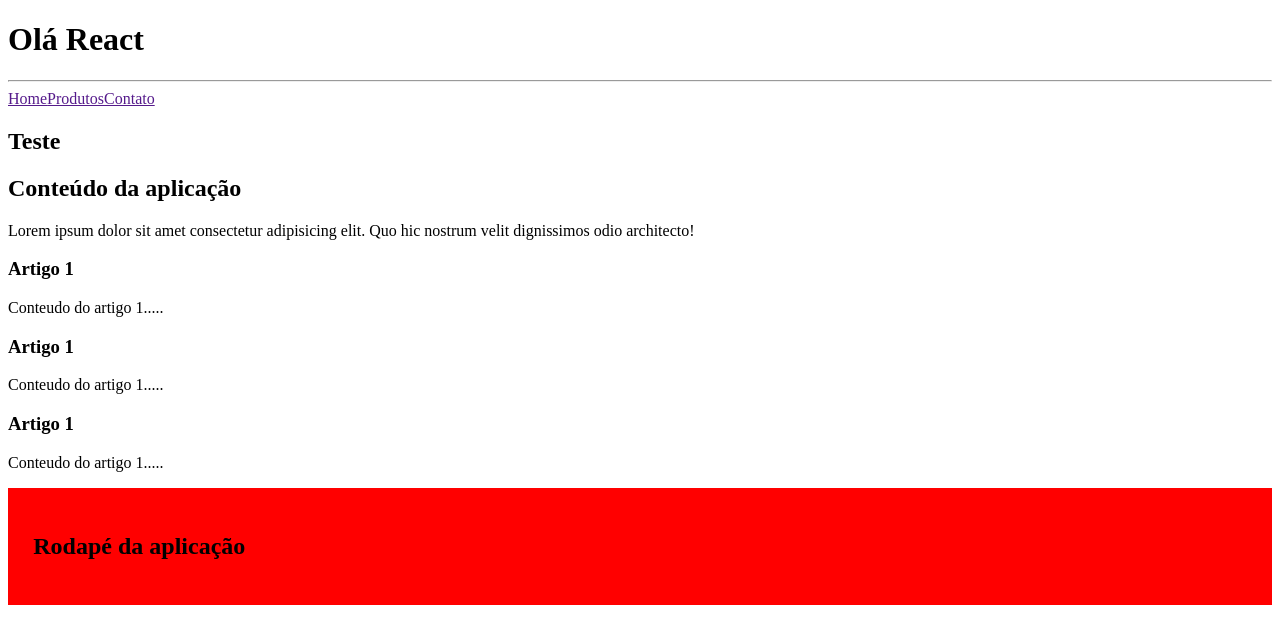
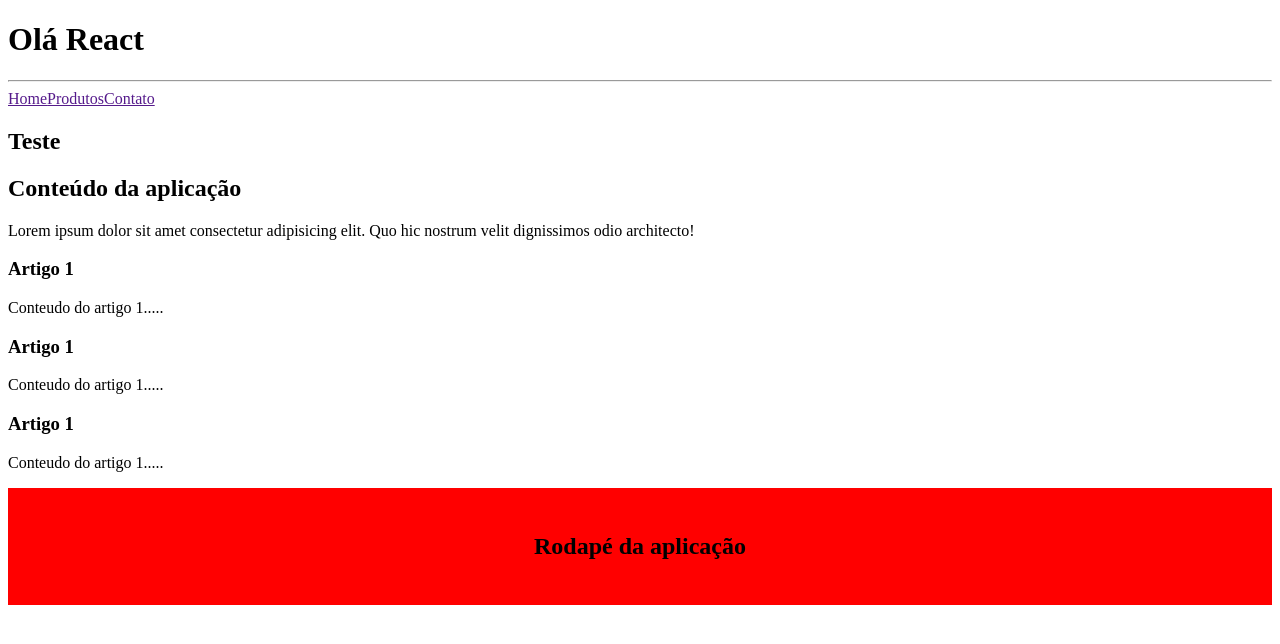
Before and after one commit to kaue-S/react-fundamentos, a React (Vite) app: page / in a window 1280 px wide. Shown: the top 644 px of the page. Built offline with nearby package versions, Linux system fonts and the light colour scheme.

Commit message:
Update Rodape.jsx

```diff
--- a/src/components/Rodape.jsx
+++ b/src/components/Rodape.jsx
@@ -1,6 +1,12 @@
 function Rodape() {
+  const exemploEstilos = {
+    backgroundColor: "red",
+    padding: "2%",
+    textAlign: "center",
+  };
+
   return (
-    <footer style={{ backgroundColor: "red", padding: "2%" }}>
+    <footer style={exemploEstilos}>
       <h2>Rodapé da aplicação</h2>
     </footer>
   );
```
